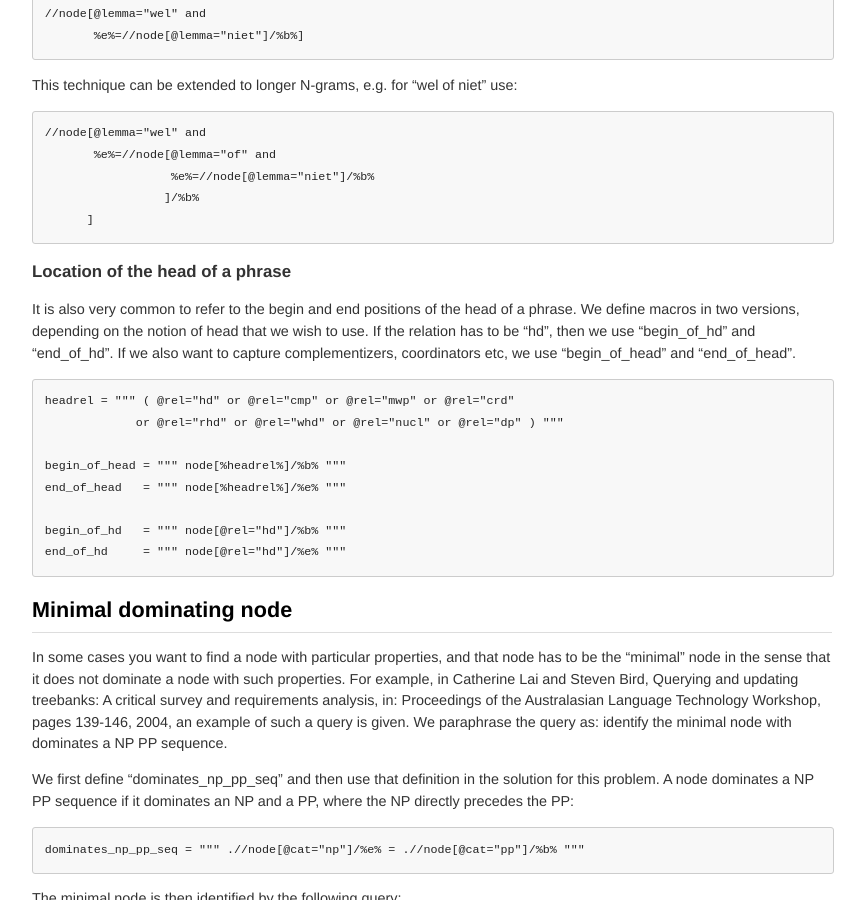
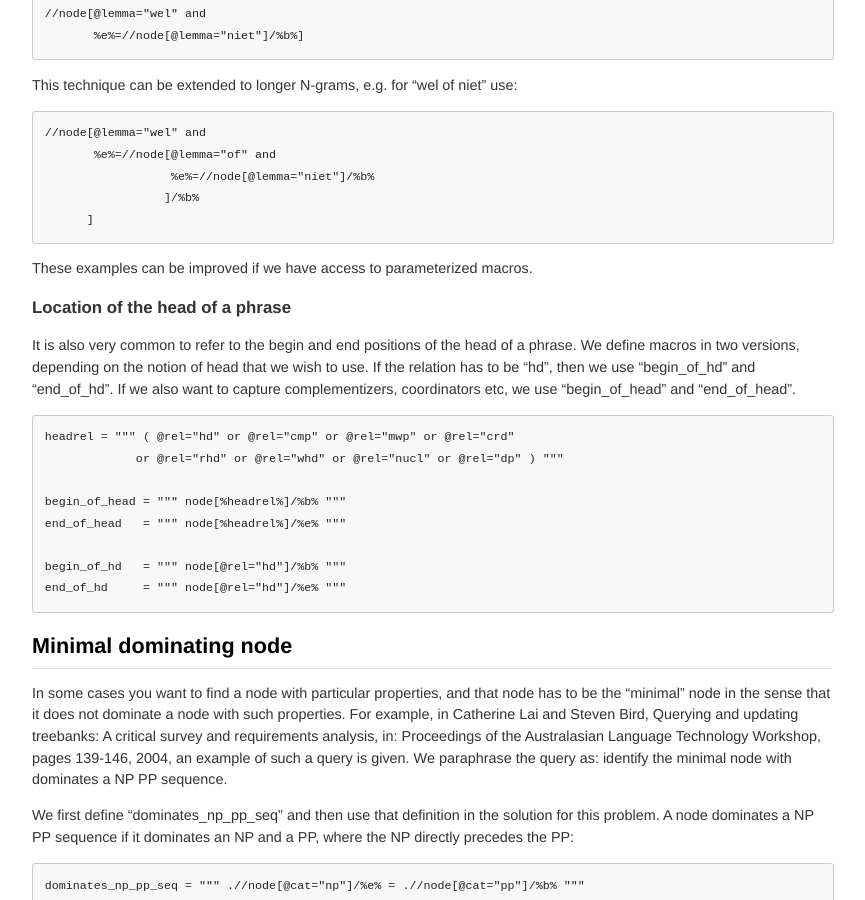
Before and after one commit to rug-compling/dact, a Jekyll site: the page built from cookbook/index.md, in a window 1280 px wide and 900 px high, scrolled down 5055 px. Shown: the whole window, without its empty margins (208-1073 px from the left). Built offline with Jekyll 4.4.1, drawn with Linux system fonts in a browser that asks for light colours.

Commit message:
Update cookbook/index.md
bigram/trigram

```diff
--- a/cookbook/index.md
+++ b/cookbook/index.md
@@ -243,6 +243,8 @@ This technique can be extended to longer N-grams, e.g. for "wel of niet" use:
                       %e%=//node[@lemma="niet"]/%b%
                      ]/%b%
           ]
+
+These examples can be improved if we have access to parameterized macros.
 
 ### Location of the head of a phrase
 
```
